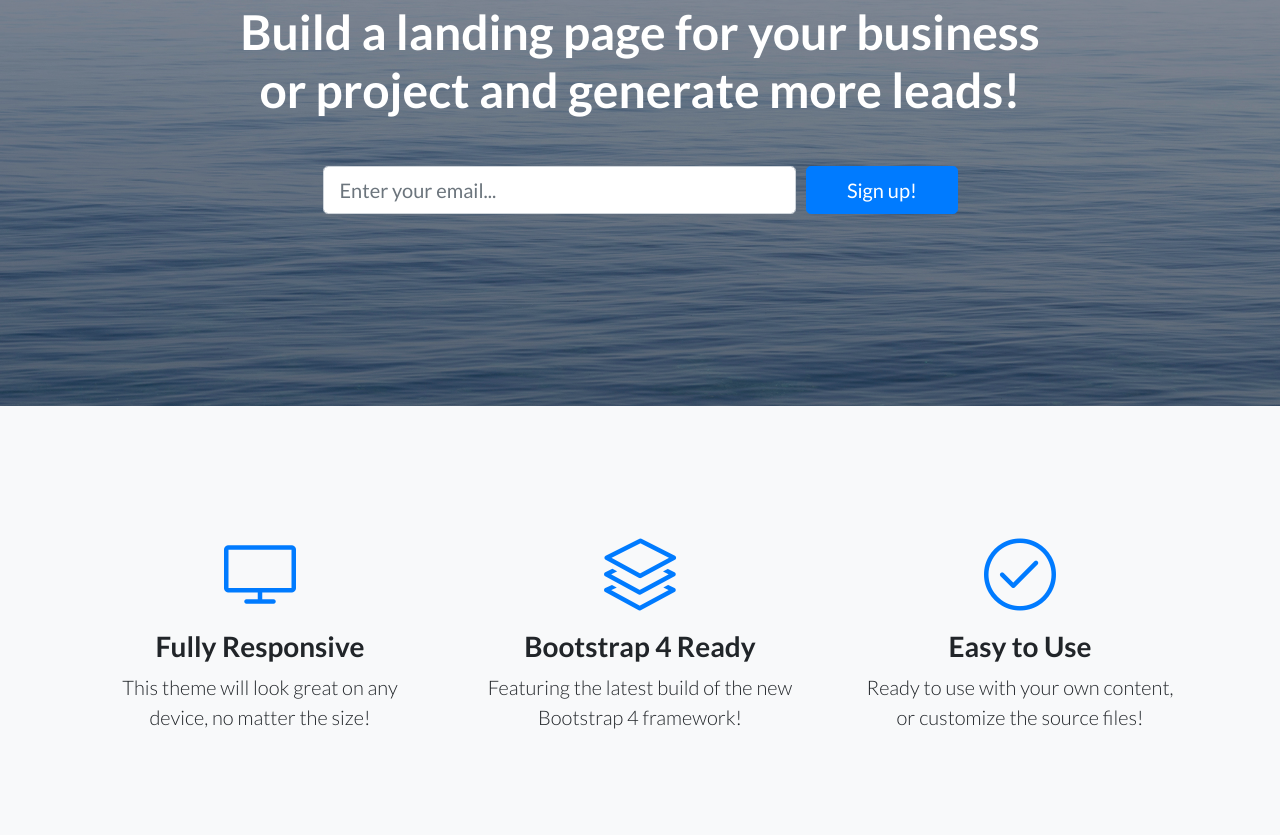
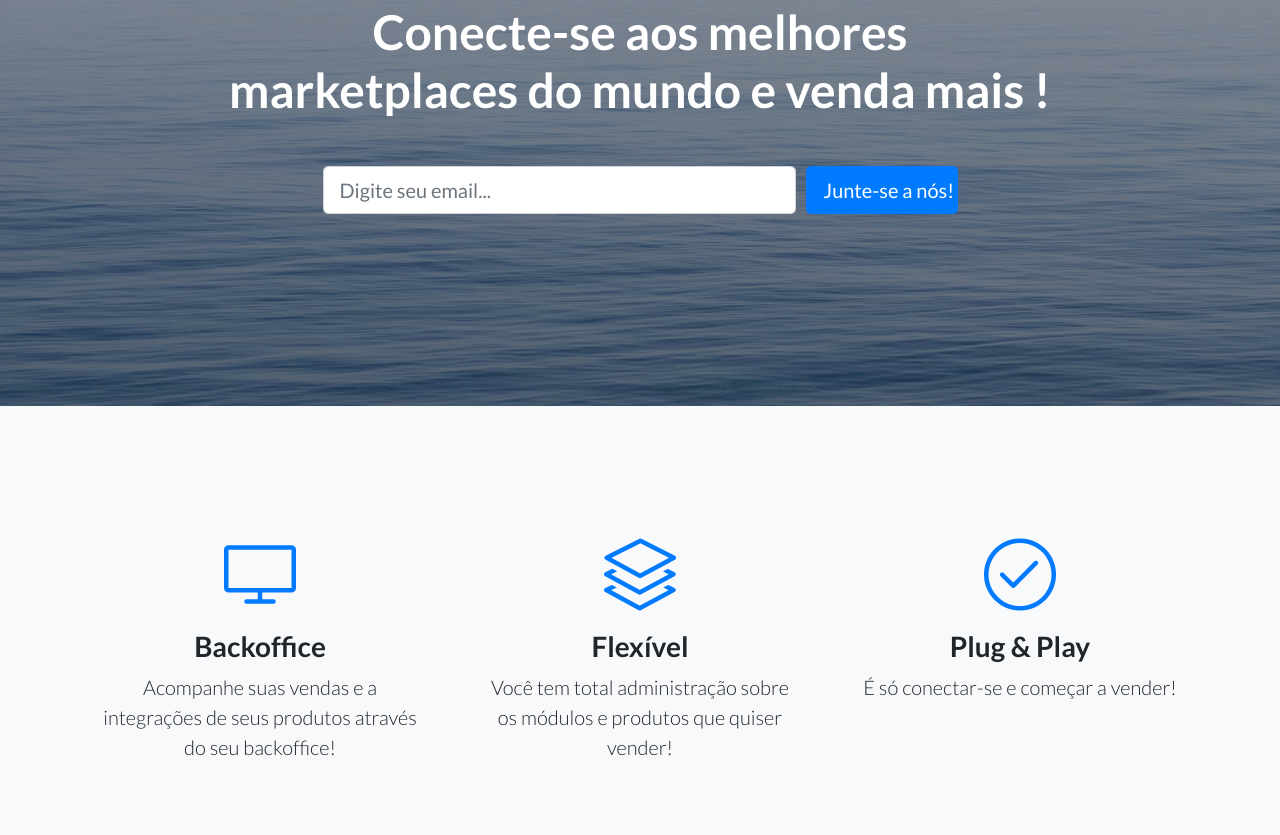
Before and after one commit to hrbocutti/oktahub, a website: page index.html in a window 1280 px wide. Shown: the part 245-1080 px from the top of the page. Drawn offline with Linux system fonts and the light colour scheme.

Commit message:
Start development

```diff
--- a/index.html
+++ b/index.html
@@ -5,10 +5,10 @@
 
     <meta charset="utf-8">
     <meta name="viewport" content="width=device-width, initial-scale=1, shrink-to-fit=no">
-    <meta name="description" content="">
+    <meta name="description" content="HUB de conexão com todos os marketplaces do brasil e do mundo">
     <meta name="author" content="">
 
-    <title>Landing Page - Start Bootstrap Theme</title>
+    <title>Okta Hub | Conecta sua loja o mundo</title>
 
     <!-- Bootstrap core CSS -->
     <link href="vendor/bootstrap/css/bootstrap.min.css" rel="stylesheet">
@@ -39,16 +39,16 @@
       <div class="container">
         <div class="row">
           <div class="col-xl-9 mx-auto">
-            <h1 class="mb-5">Build a landing page for your business or project and generate more leads!</h1>
+            <h1 class="mb-5">Conecte-se aos melhores marketplaces do mundo e venda mais !</h1>
           </div>
           <div class="col-md-10 col-lg-8 col-xl-7 mx-auto">
             <form>
               <div class="form-row">
                 <div class="col-12 col-md-9 mb-2 mb-md-0">
-                  <input type="email" class="form-control form-control-lg" placeholder="Enter your email...">
+                  <input type="email" class="form-control form-control-lg" placeholder="Digite seu email...">
                 </div>
                 <div class="col-12 col-md-3">
-                  <button type="submit" class="btn btn-block btn-lg btn-primary">Sign up!</button>
+                  <button type="submit" class="btn btn-block btn-lg btn-primary">Junte-se a nós!</button>
                 </div>
               </div>
             </form>
@@ -66,8 +66,8 @@
               <div class="features-icons-icon d-flex">
                 <i class="icon-screen-desktop m-auto text-primary"></i>
               </div>
-              <h3>Fully Responsive</h3>
-              <p class="lead mb-0">This theme will look great on any device, no matter the size!</p>
+              <h3>Backoffice</h3>
+              <p class="lead mb-0">Acompanhe suas vendas e a integrações de seus produtos através do seu backoffice!</p>
             </div>
           </div>
           <div class="col-lg-4">
@@ -75,8 +75,8 @@
               <div class="features-icons-icon d-flex">
                 <i class="icon-layers m-auto text-primary"></i>
               </div>
-              <h3>Bootstrap 4 Ready</h3>
-              <p class="lead mb-0">Featuring the latest build of the new Bootstrap 4 framework!</p>
+              <h3>Flexível </h3>
+              <p class="lead mb-0">Você tem total administração sobre os módulos e produtos que quiser vender!</p>
             </div>
           </div>
           <div class="col-lg-4">
@@ -84,8 +84,8 @@
               <div class="features-icons-icon d-flex">
                 <i class="icon-check m-auto text-primary"></i>
               </div>
-              <h3>Easy to Use</h3>
-              <p class="lead mb-0">Ready to use with your own content, or customize the source files!</p>
+              <h3>Plug & Play</h3>
+              <p class="lead mb-0">É só conectar-se e começar a vender!</p>
             </div>
           </div>
         </div>
```
